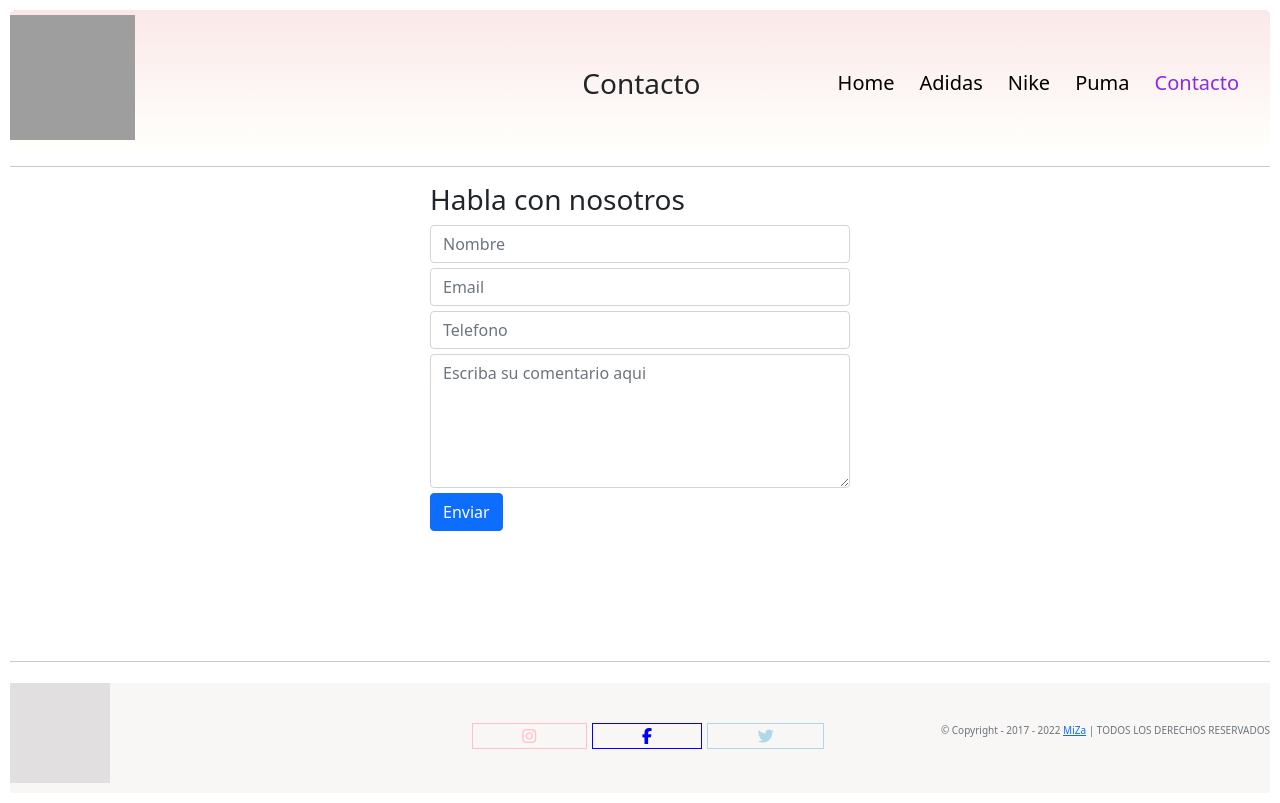
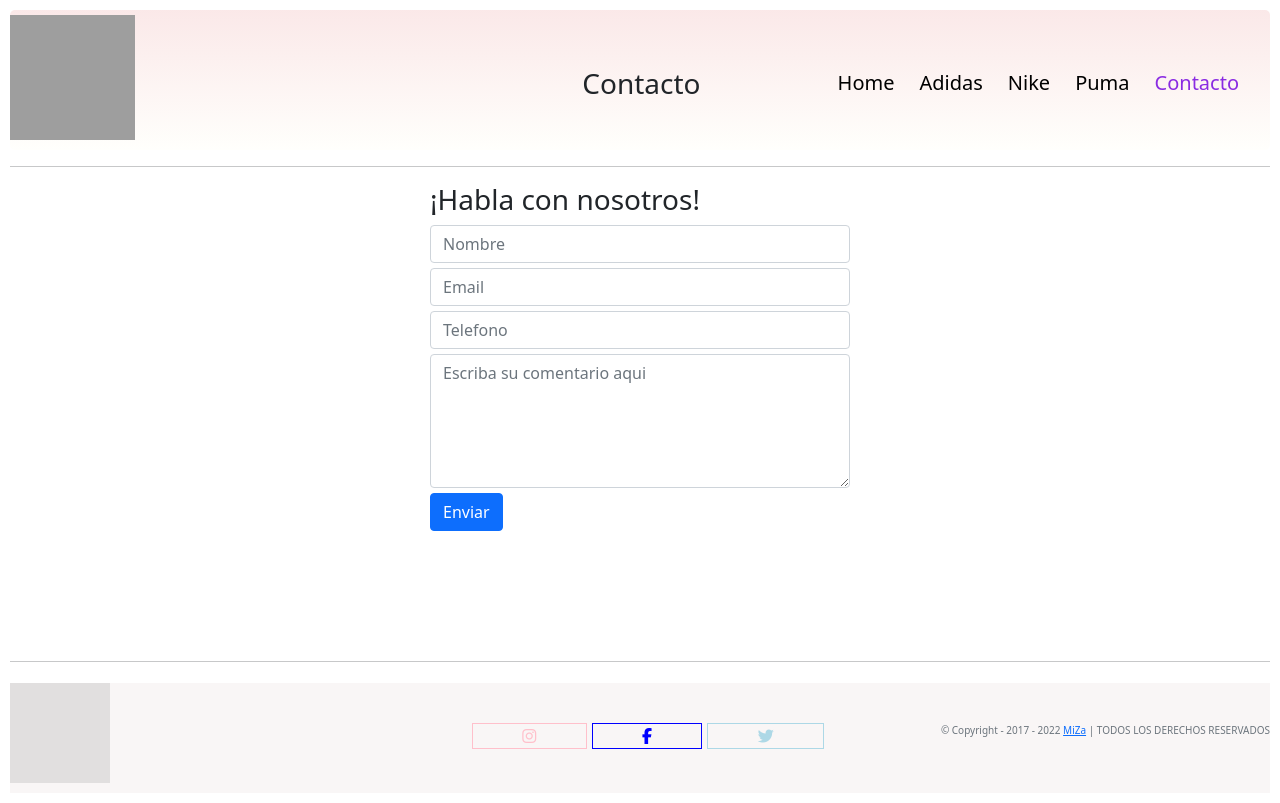
Before and after one commit to dczek/CoderHouse-ProyectoFinal, a website: page contact.html in a window 1280 px wide. Drawn offline with nearby package versions, Linux system fonts and the light colour scheme; grey boxes are pictures that could not be loaded.

Commit message:
correciones pedidas por el tutor aplicadas

```diff
--- a/contact.html
+++ b/contact.html
@@ -30,7 +30,7 @@
 <body>
     <div class="form-container">
     <div class="contact-text">
-        <h3>Habla con nosotros</h3>
+        <h3>¡Habla con nosotros!</h3>
     </div>
     <div class="form">
         <form action="submit" method="post">
```
